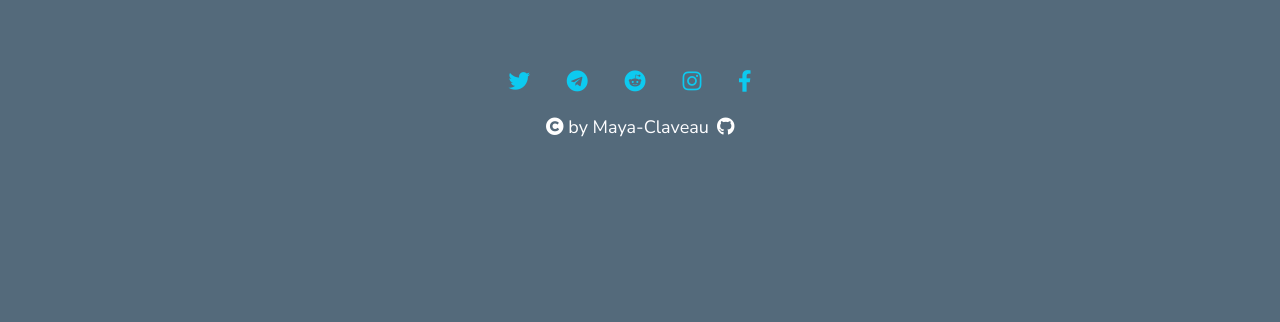
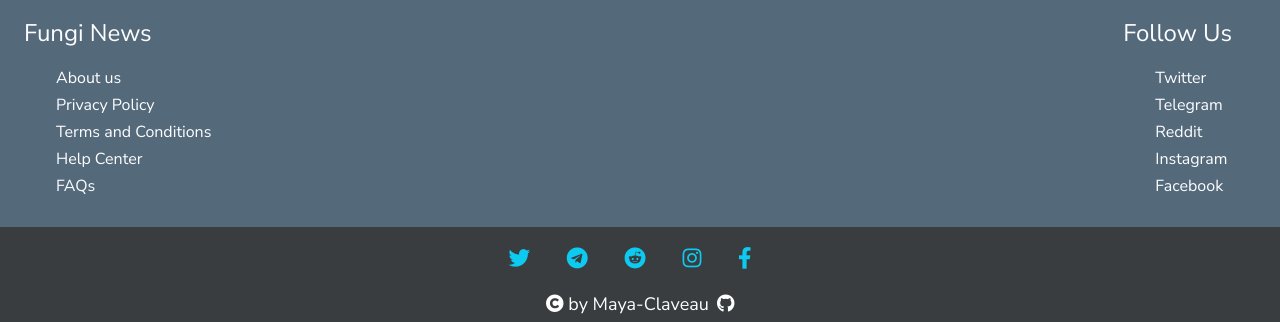
Before and after one commit to Maya-Claveau/pp4-fungi-news, a Django app: page / in a window 1280 px wide. Shown: the part 647-969 px from the top of the page. Before the commit the page ends 784 px from the top, so only its background shows below. Run offline with Django 3.2, Linux system fonts and the light colour scheme; data that the repository does not hold is empty.

Commit message:
Add more info in the footer section and style it

```diff
--- a/static/css/style.css
+++ b/static/css/style.css
@@ -8,7 +8,7 @@ a {
     color: #fdfdff;
 }
 
- /* logo and Nav Bar section */
+/* logo and Nav Bar section */
 /* .navbar {
     z-index: 1020;
 } */
@@ -22,6 +22,7 @@ a {
     color: #fdfdff;
     font-weight: 700;
 }
+
 .navbar-toggler-icon {
     background-color: #fdfdff;
 }
@@ -45,14 +46,94 @@ a {
     font-weight: 600;
 }
 
- /* footer section with social links */
+/* footer section with social links */
+.footer-for-lg {
+    display: none;
+}
+
 .footer-container {
     display: flex;
     flex-direction: column-reverse;
     align-items: center;
     font-size: 18px;
+    background-color: #393d3f;
 }
 
 .social-links {
     font-size: larger;
 }
+
+
+/* for medium screen size between 750px and 1200px width */
+@media only screen and (max-width: 1199px) and (min-width: 768px) {
+    body {
+        font-size: larger;
+    }
+
+    .brand-name {
+        background: -webkit-linear-gradient(#62929e, #ffffff);
+        -webkit-background-clip: text;
+        -webkit-text-fill-color: transparent;
+    }
+
+    .footer-for-lg {
+        display: flex;
+        justify-content: space-between;
+        color: #fdfdff;
+    }
+
+    .footer-list {
+        list-style: none;
+        color: #fdfdff !important;
+    }
+
+    .footer-link > a {
+        color: #fdfdff !important;
+    }
+}
+
+
+/* For large screen size from 1200px width and above*/
+@media screen and (min-width: 1200px) {
+    body {
+        font-size: large;
+    }
+
+    .navbar-brand {
+        margin-left: 15px;
+        font-size: larger;
+    }
+
+    .brand-name {
+        background: -webkit-linear-gradient(#62929e, #ffffff);
+        -webkit-background-clip: text;
+        -webkit-text-fill-color: transparent;
+    }
+
+    .nav-link {
+        margin-right: 15px;
+    }
+
+    /* .footer-container {
+        display: flex;
+        flex-direction: row;
+        align-items: baseline;
+        justify-content: space-around;
+    } */
+
+    .footer-for-lg {
+        display: flex;
+        justify-content: space-between;
+        color: #fdfdff;
+    }
+
+    .footer-list {
+        list-style: none;
+        color: #fdfdff !important;
+    }
+
+    .footer-link > a {
+        color: #fdfdff !important;
+        font-size: medium;
+    }
+}
--- a/templates/base.html
+++ b/templates/base.html
@@ -78,7 +78,57 @@
     </main>
 
     <!-- Footer -->
-    <footer class="footer mt-auto py-2">
+    <footer class="footer mt-auto py-2"></footer>
+    <!-- This section of the Footer will show on the medium to larger screens -->
+    <div class="footer-for-lg mt-2 mb-2">
+        <div class="info-section mb-1 ms-4">
+            <h4 class="mb-3">Fungi News</h4>
+            <ul class="footer-list">
+                <li class="footer-link">
+                    <a class="active" aria-current="page" href="#">About us</a>
+                </li>
+                <li class="footer-link">
+                    <a class="active" aria-current="page" href="#">Privacy Policy</a>
+                </li>
+                <li class="footer-link">
+                    <a class="active" aria-current="page" href="#">Terms and Conditions</a>
+                </li>
+                <li class="footer-link">
+                    <a class="active" aria-current="page" href="#">Help Center</a>
+                </li>
+                <li class="footer-link">
+                    <a class="active" aria-current="page" href="#">FAQs</a>
+                </li>
+            </ul>
+        </div>
+        <div class="follow-us me-5">
+            <h4 class="mb-3">Follow Us</h4>
+            <ul class="footer-list">
+                <li class="footer-link">
+                    <a class="active" aria-current="page" href="https://www.twitter.com" aria-label="link to twitter"
+                    target="_blank">Twitter</a>
+                </li>
+                <li class="footer-link">
+                    <a class="active" aria-current="page" href="https://telegram.org" aria-label="link to twitter"
+                    target="_blank">Telegram</a>
+                </li>
+                <li class="footer-link">
+                    <a class="active" aria-current="page" href="https://www.reddit.com" aria-label="link to twitter"
+                    target="_blank">Reddit</a>
+                </li>
+                <li class="footer-link">
+                    <a class="active" aria-current="page" href="https://www.instagram.com" aria-label="link to twitter"
+                    target="_blank">Instagram</a>
+                </li>
+                <li class="footer-link">
+                    <a class="active" aria-current="page" href="https://facebook.com" aria-label="link to twitter"
+                    target="_blank">Facebook</a>
+                </li>
+            </ul>
+        </div>
+    </div>
+
+    <!-- This secton of the Footer will always shown -->
     <div class="footer-container">
         <p class="mb-1 text-white"><i class="fas fa-copyright"></i> by <a
                 href="https://github.com/Maya-Claveau/pp4-fungi-news" target="_blank" class="me-2">Maya-Claveau</a><i
```
Lines whose indentation alone changed are shown as unchanged.
